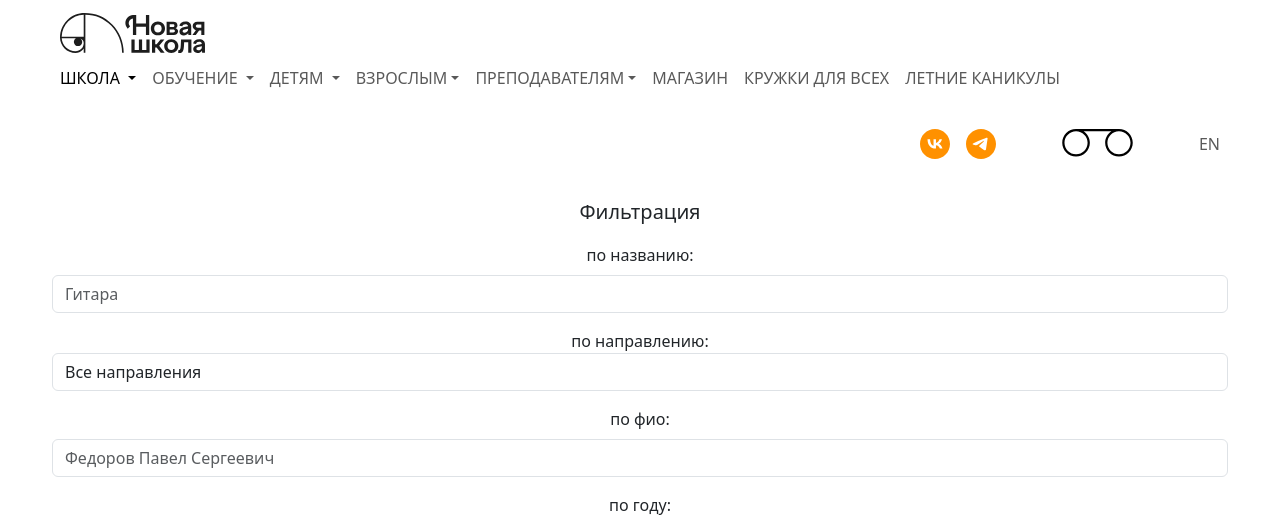
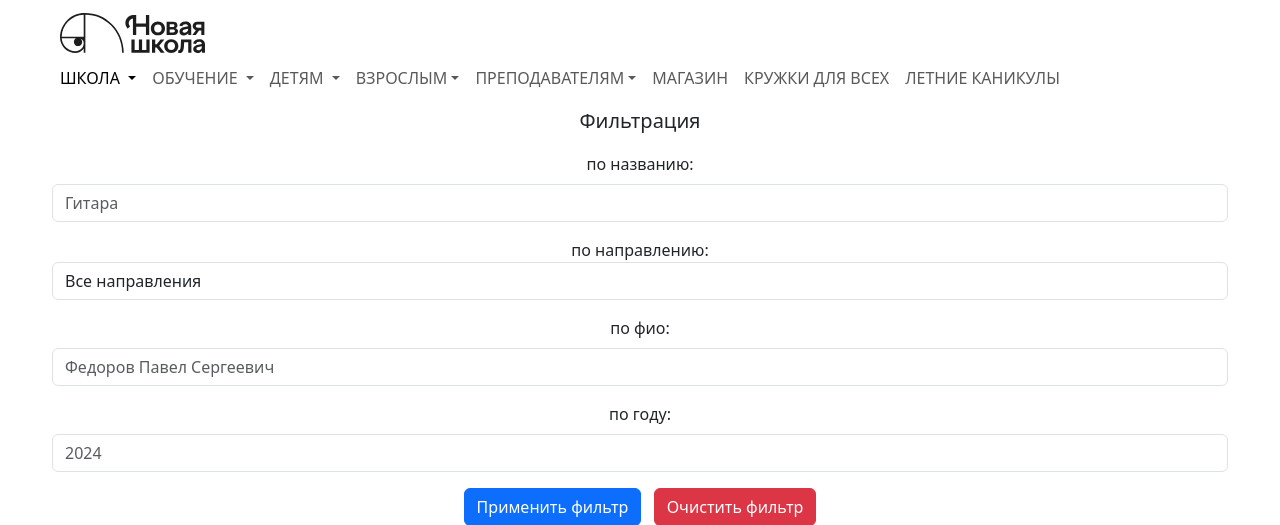
Before and after one commit to groza1338/PHP_VSTU_LABS, a PHP site: page /groups.php in a window 1280 px wide. Shown: the top 525 px of the page. Run offline with PHP 8.4, Linux system fonts and the light colour scheme; data comes from the database, SQL or seed files in the repository.

Commit message:
убрал правую часть за ненадобностью

```diff
--- a/LR2/header.php
+++ b/LR2/header.php
@@ -224,22 +224,6 @@
                     <a class="nav-link" href="#">ЛЕТНИЕ КАНИКУЛЫ</a>
                 </li>
             </ul>
-
-            <!-- Правая часть -->
-            <ul class="navbar-nav d-flex flex-row align-items-center ms-auto gap-3">
-                <li class="nav-item">
-                    <a class="nav-link" href="#"><img src="public/vk-logo.svg" alt="vk-logo"></a>
-                </li>
-                <li class="nav-item">
-                    <a class="nav-link" href="#"><img src="public/tg-logo.svg" alt="tg-logo"></a>
-                </li>
-                <li class="nav-item mx-5">
-                    <a class="nav-link" href="#"><img style="height: 75px" src="public/glaz.svg" alt="ВЕРСИЯ ДЛЯ СЛАБОВИДЯЩИХ" title="ВЕРСИЯ ДЛЯ СЛАБОВИДЯЩИХ"></a>
-                </li>
-                <li class="nav-item">
-                    <a class="nav-link" href="#">EN</a>
-                </li>
-            </ul>
         </div>
     </nav>
 </header>
```
